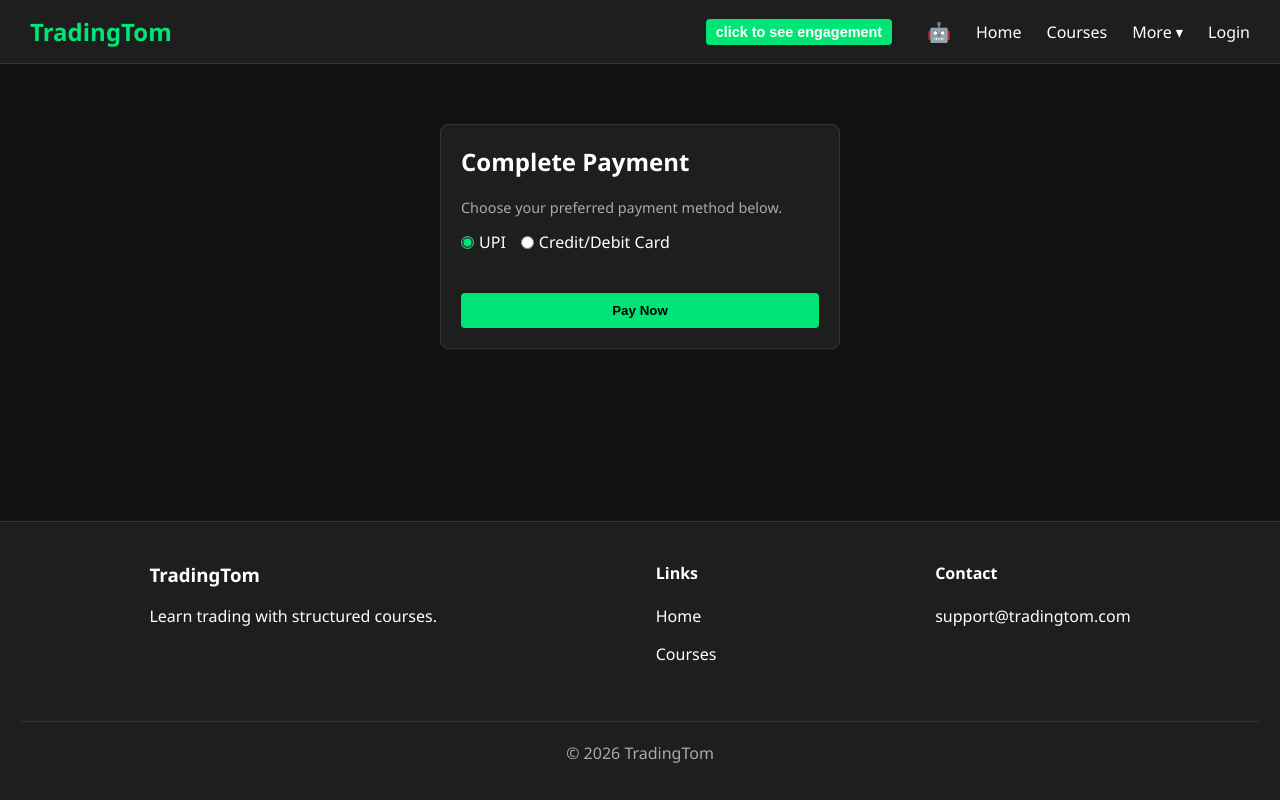
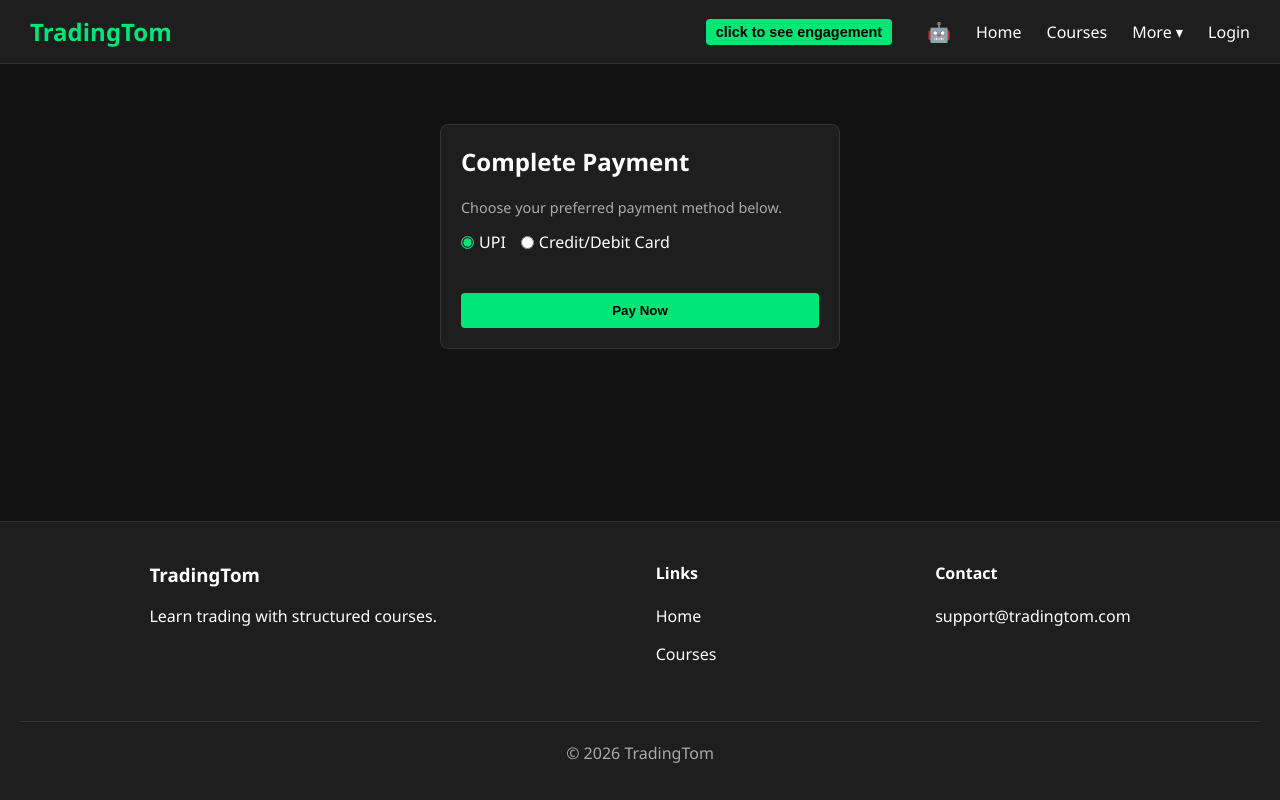
Before and after one commit to sudheerm-gainsight/tradingtom, a React (Vite) app: page /tradingtom/payment/1 in a window 1280 px wide. Built offline with nearby package versions, Linux system fonts and the light colour scheme.

Commit message:
color changed

```diff
--- a/src/components/Navbar.jsx
+++ b/src/components/Navbar.jsx
@@ -20,7 +20,7 @@ function Navbar() {
         <li>
           <button
             onClick={() => window.aptrinsic && window.aptrinsic('track', 'see_engagement')}
-            style={{ padding: '5px 10px', fontSize: '0.9rem', marginRight: '10px', background: 'var(--primary)', color: 'white', border: 'none', borderRadius: '4px', cursor: 'pointer' }}
+            style={{ padding: '5px 10px', fontSize: '0.9rem', marginRight: '10px', background: 'var(--primary)', color: 'black', border: 'none', borderRadius: '4px', cursor: 'pointer' }}
           >
             click to see engagement
           </button>
```
